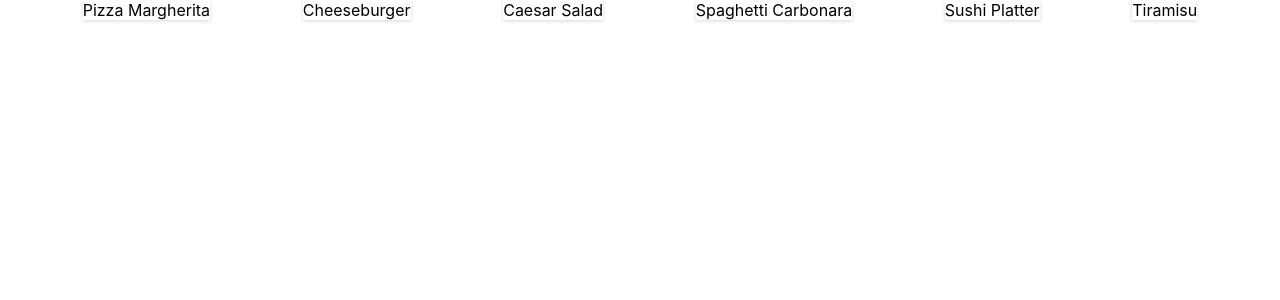
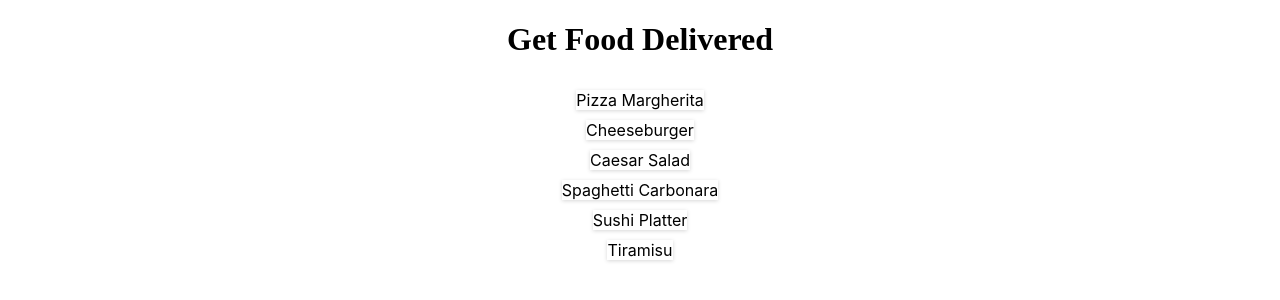
Before and after one commit to Tane4ka170/FoodDeliveryAppReact, a React (Create React App) app: page / in a window 1280 px wide. Shown: the top 300 px of the page. Built offline with nearby package versions, Linux system fonts and the light colour scheme.

Commit message:
Updated Dashboard layout, added title header

```diff
--- a/src/components/dashboard/Dashboard.tsx
+++ b/src/components/dashboard/Dashboard.tsx
@@ -53,12 +53,20 @@ const Dashboard: React.FC<any> = (props) => {
       <div
         style={{
           display: "flex",
-          flexDirection: "row",
-          justifyContent: "space-evenly",
+          flexDirection: "column",
+          justifyContent: "center",
           alignItems: "center",
           gap: "10px",
         }}
       >
+        <h1
+          style={{
+            fontFamily: "Alegreya Sans SC",
+            fontSize: 32,
+          }}
+        >
+          Get Food Delivered
+        </h1>
         {foodItems.map((item: Dish) => {
           return <FoodItem item={item} />;
         })}
```
